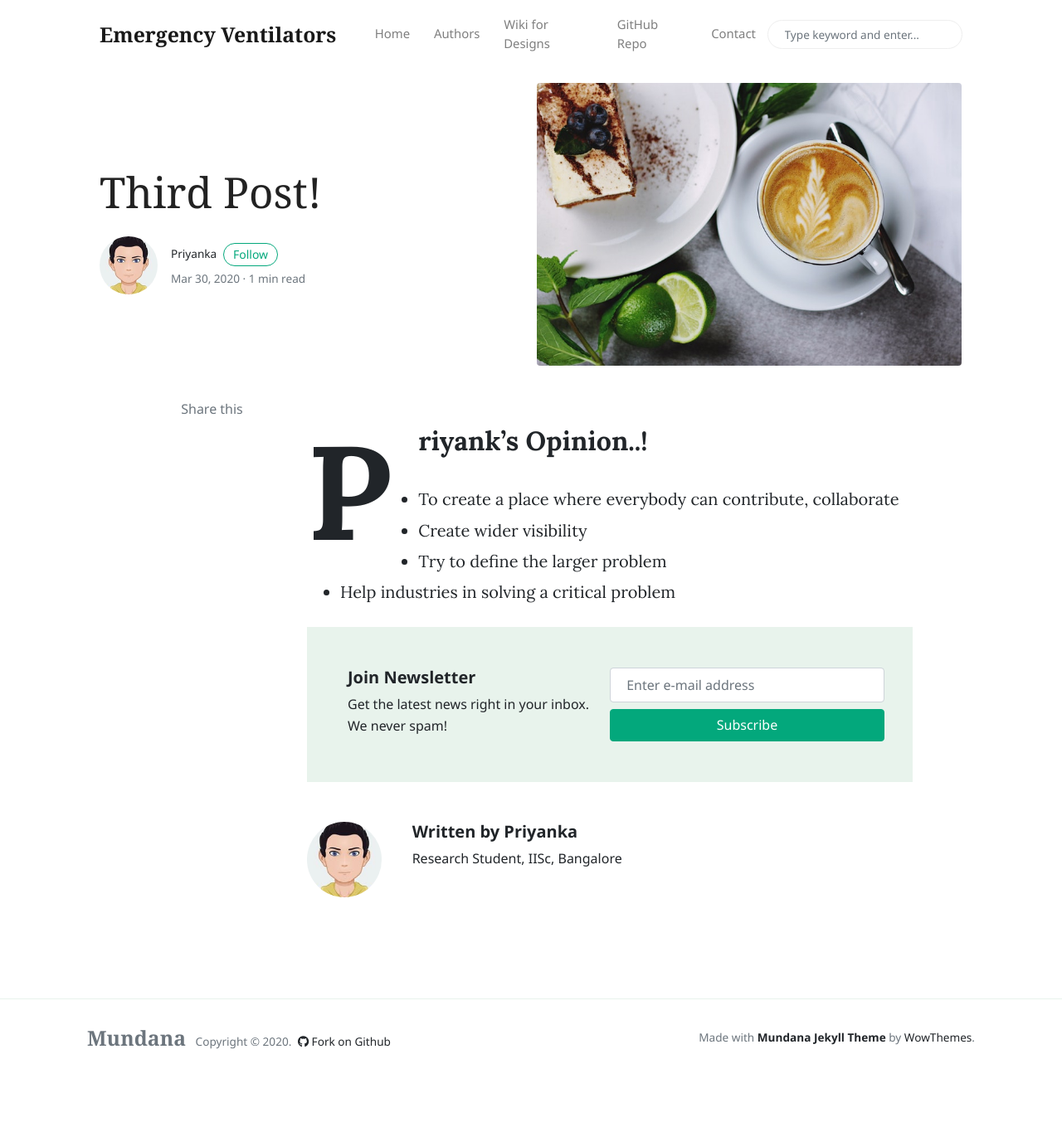
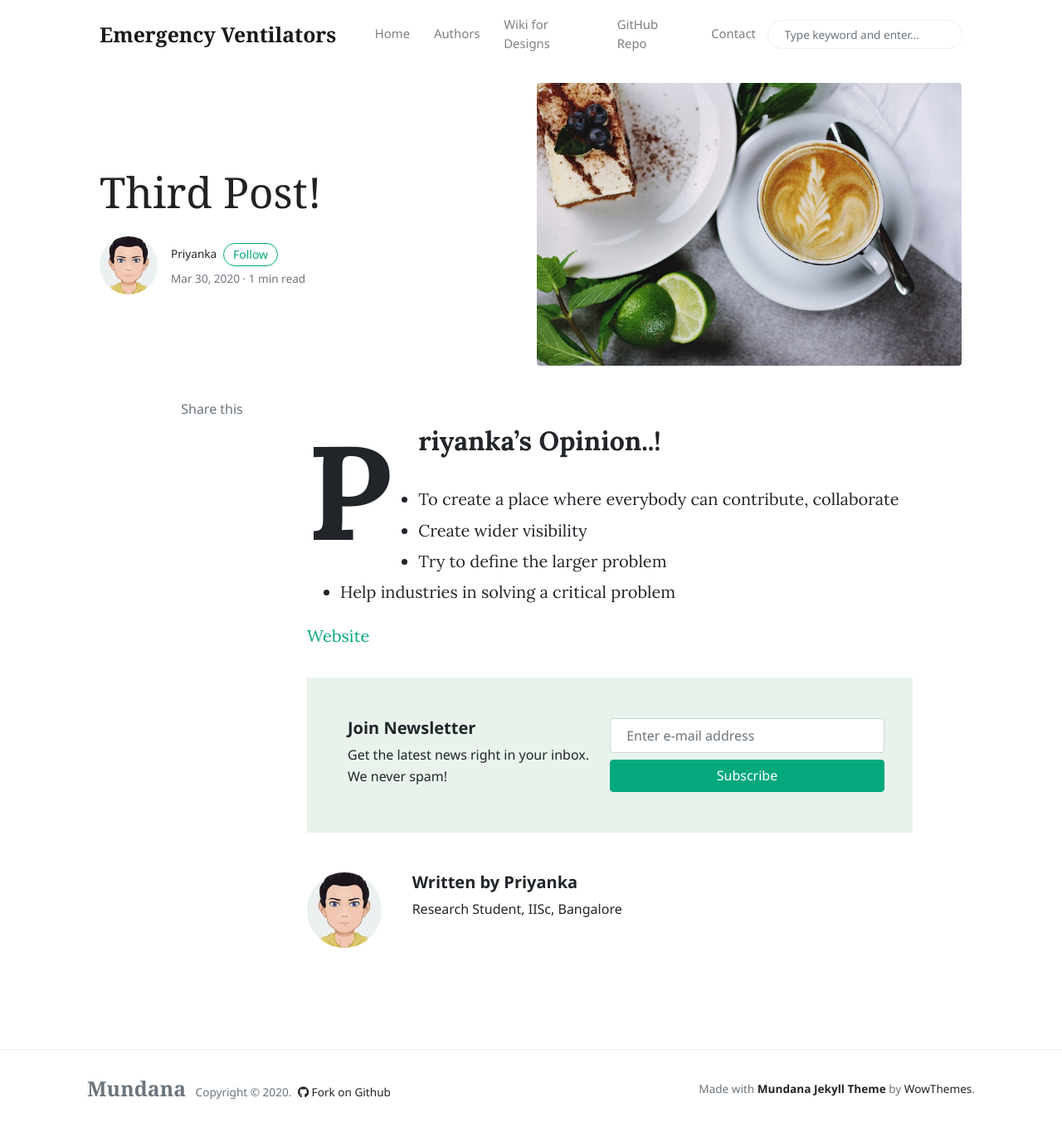
Before and after one commit to waghaditya/emergency-ventilators, a Jekyll site: the page built from _posts/2020-03-30-third-post.markdown, in a window 1280 px wide and 1359 px high. Shown: the whole window at 83% size. Built offline with Jekyll 4.4.1, drawn with Linux system fonts in a browser that asks for light colours; nearby versions of some CDN libraries; comment, search, counter and statistics services are not loaded.

Commit message:
Update 2020-03-30-third-post.markdown

```diff
--- a/_posts/2020-03-30-third-post.markdown
+++ b/_posts/2020-03-30-third-post.markdown
@@ -7,9 +7,11 @@ image: assets/images/16.jpg
 tags:
 ---
 
-## Priyank's Opinion..!
+## Priyanka's Opinion..!
 
 * To create a place where everybody can contribute, collaborate
 * Create wider visibility
 * Try to define the larger problem
 * Help industries in solving a critical problem
+
+[Website](https://waghaditya.github.io/emergency-ventilators/index.html)
```
